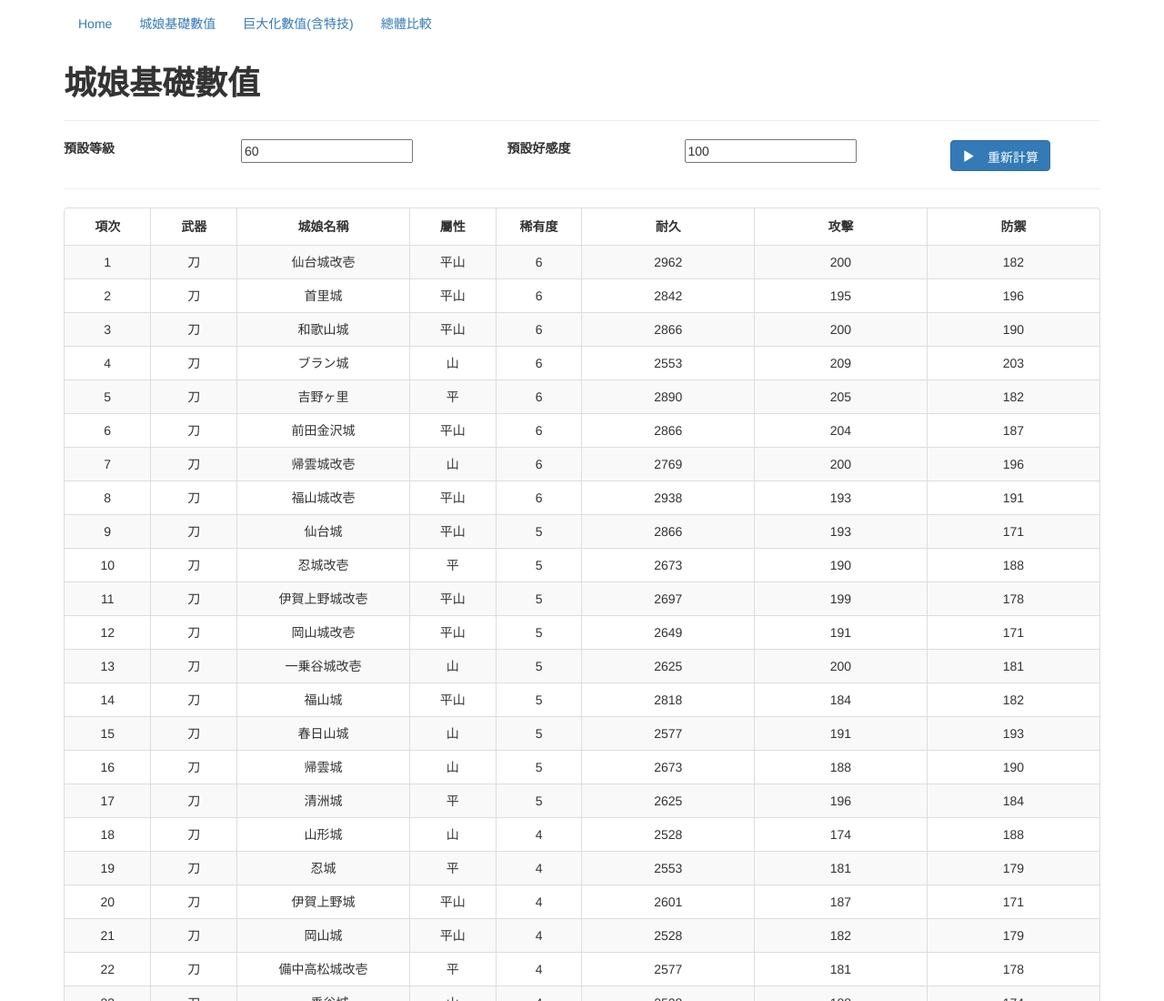
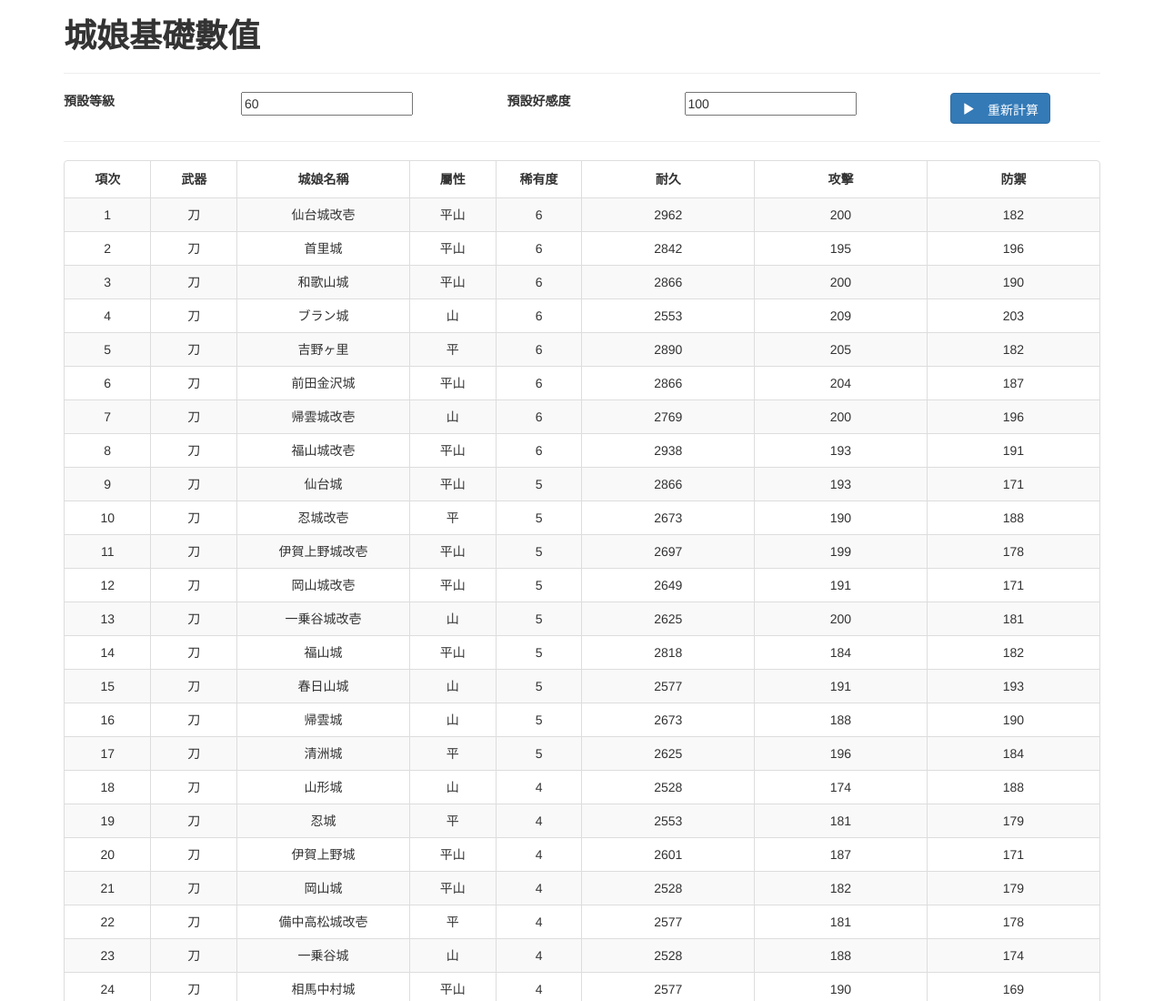
Before and after one commit to windnduck/shiroproredata, a plain HTML site: page index.html in a window 1280 px wide. Shown: the top 1100 px of the page at 91% size. Drawn offline with nearby package versions, Linux system fonts and the light colour scheme.

Commit message:
移除不必要的測試碼

```diff
--- a/index.html
+++ b/index.html
@@ -5,9 +5,7 @@
       <meta name="viewport" content="width=device-width, initial-scale=1, shrink-to-fit=no">
       <meta http-equiv="x-ua-compatible" content="ie=edge">
       <script src="https://ajax.googleapis.com/ajax/libs/jquery/3.1.1/jquery.min.js" integrity="sha384-3ceskX3iaEnIogmQchP8opvBy3Mi7Ce34nWjpBIwVTHfGYWQS9jwHDVRnpKKHJg7" crossorigin="anonymous"></script>
-            <!-- 最新編譯和最佳化的 CSS -->
       <link rel="stylesheet" href="https://maxcdn.bootstrapcdn.com/bootstrap/3.3.1/css/bootstrap.min.css">
-            <!-- 最新編譯和最佳化的 JavaScript -->
       <script src="https://maxcdn.bootstrapcdn.com/bootstrap/3.3.1/js/bootstrap.min.js"></script>
       <link rel="stylesheet" href="css/bootstrap-table.css">
       <script src="js/bootstrap-table.js"></script>
@@ -19,22 +17,6 @@
 </head>
 <body>
   <div class="container">
-  <nav class="navbar navbar-light bg-faded">
-    <ul class="nav navbar-nav">
-      <li class="nav-item active">
-        <a class="nav-link" href="#">Home <span class="sr-only">(current)</span></a>
-      </li>
-      <li class="nav-item">
-        <a class="nav-link" href="#">城娘基礎數值</a>
-      </li>
-      <li class="nav-item">
-        <a class="nav-link" href="#">巨大化數值(含特技)</a>
-      </li>
-      <li class="nav-item">
-        <a class="nav-link" href="#">總體比較</a>
-      </li>
-    </ul>
-  </nav>
 
 <h1><strong>城娘基礎數值</strong></h1>
 <hr/>
```
